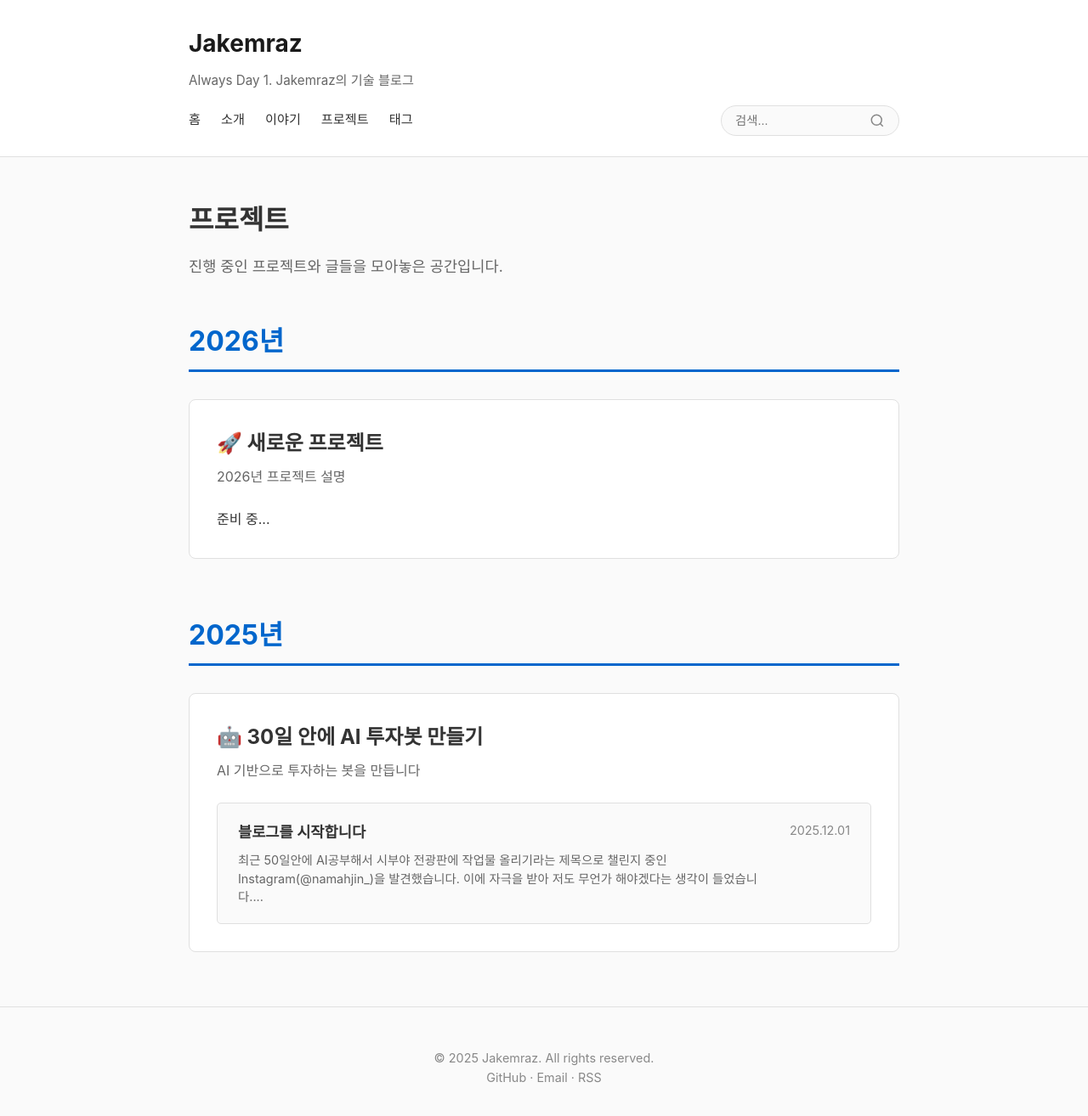
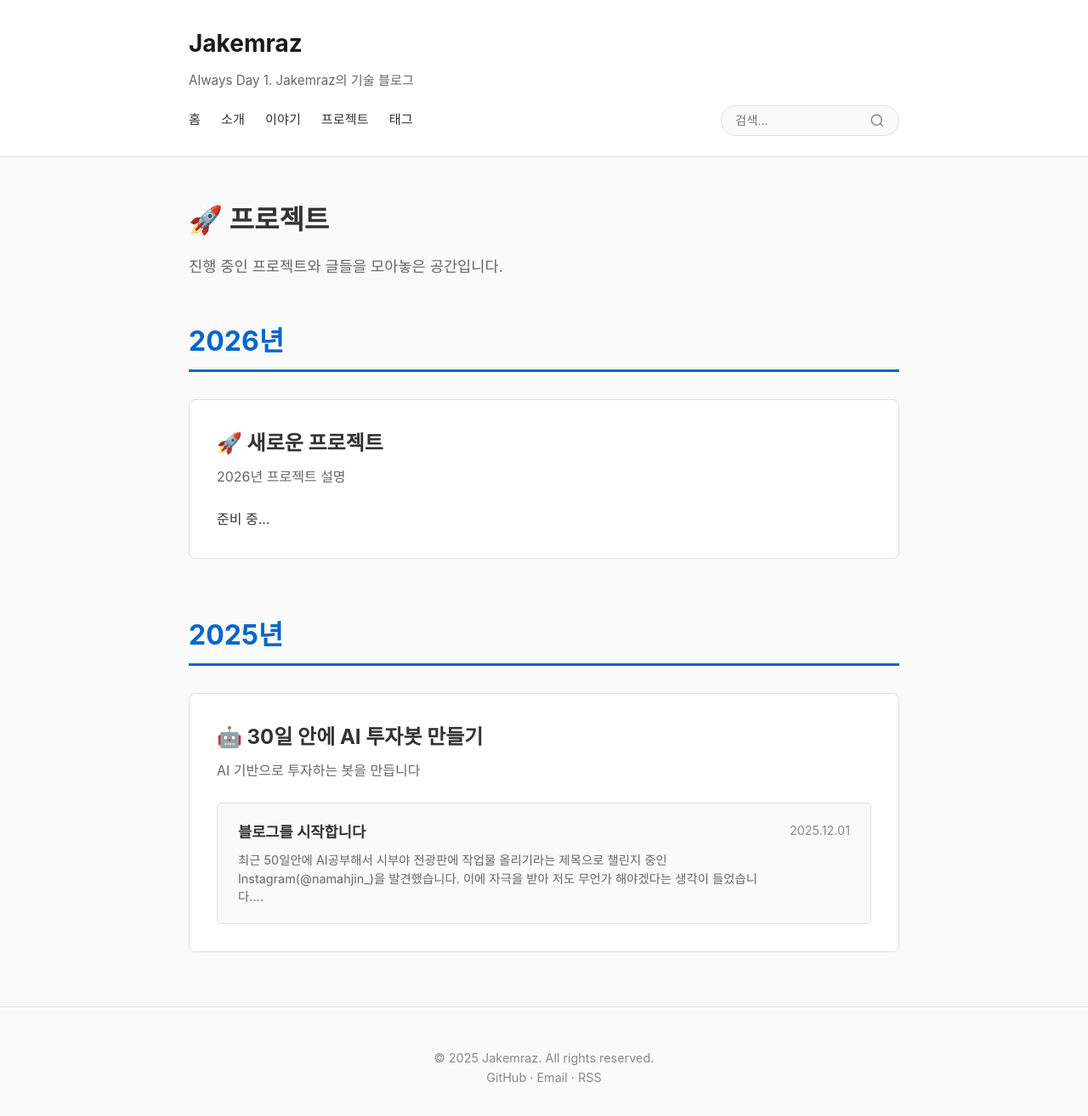
Before and after one commit to jakemraz/jakemraz.github.io, a Jekyll site: the page built from projects.html, in a window 1280 px wide and 1328 px high. Shown: the top 1314 px of the window at 85% size. Built offline with Jekyll 4.4.1, drawn with Linux system fonts in a browser that asks for light colours.

```diff
--- a/projects.html
+++ b/projects.html
@@ -5,7 +5,7 @@ permalink: /projects/
 ---
 
 <div class="projects-page">
-    <h1>프로젝트</h1>
+    <h1>🚀 프로젝트</h1>
     <p class="page-description">진행 중인 프로젝트와 글들을 모아놓은 공간입니다.</p>
 
     <!-- 2026년 프로젝트 -->
```
